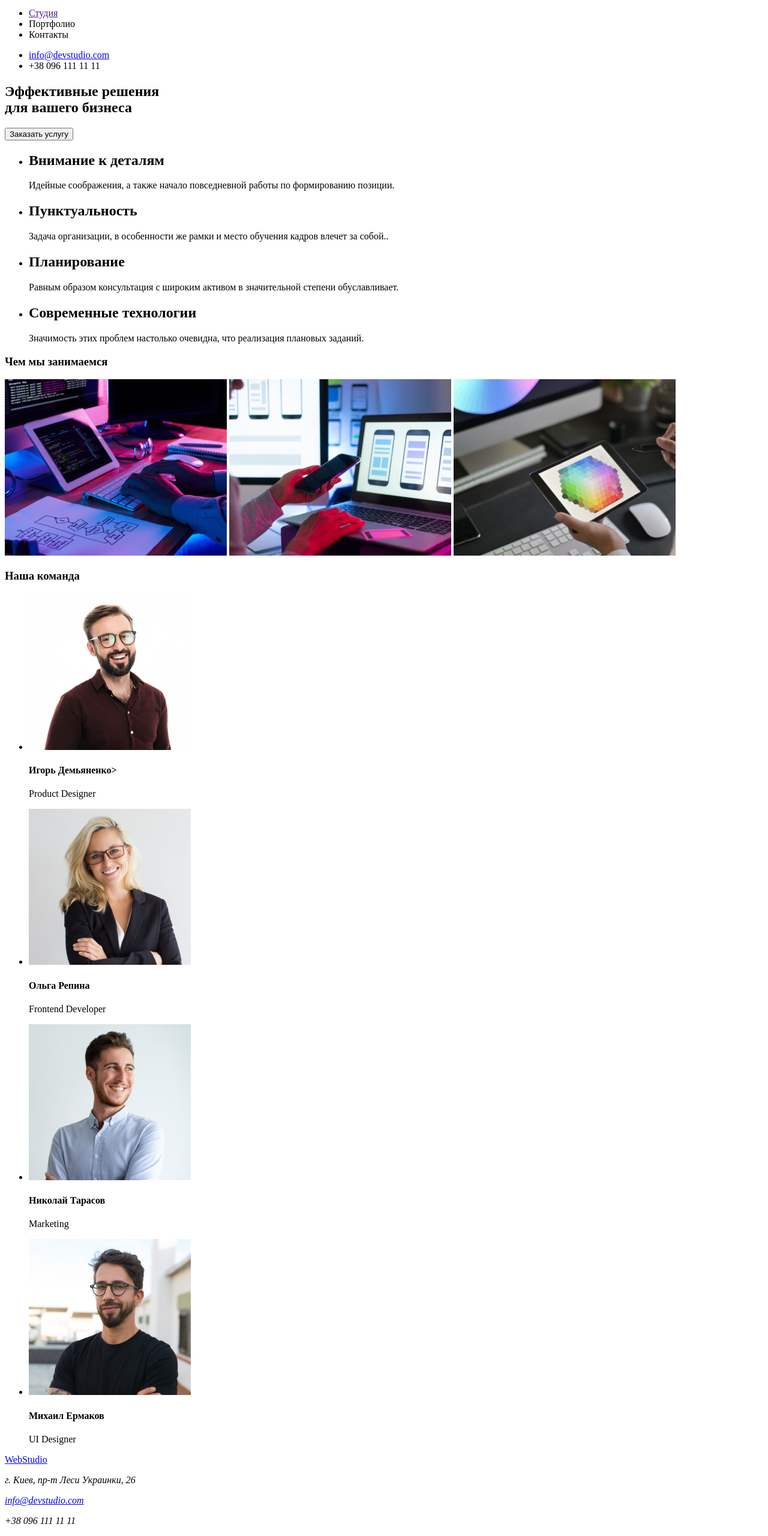
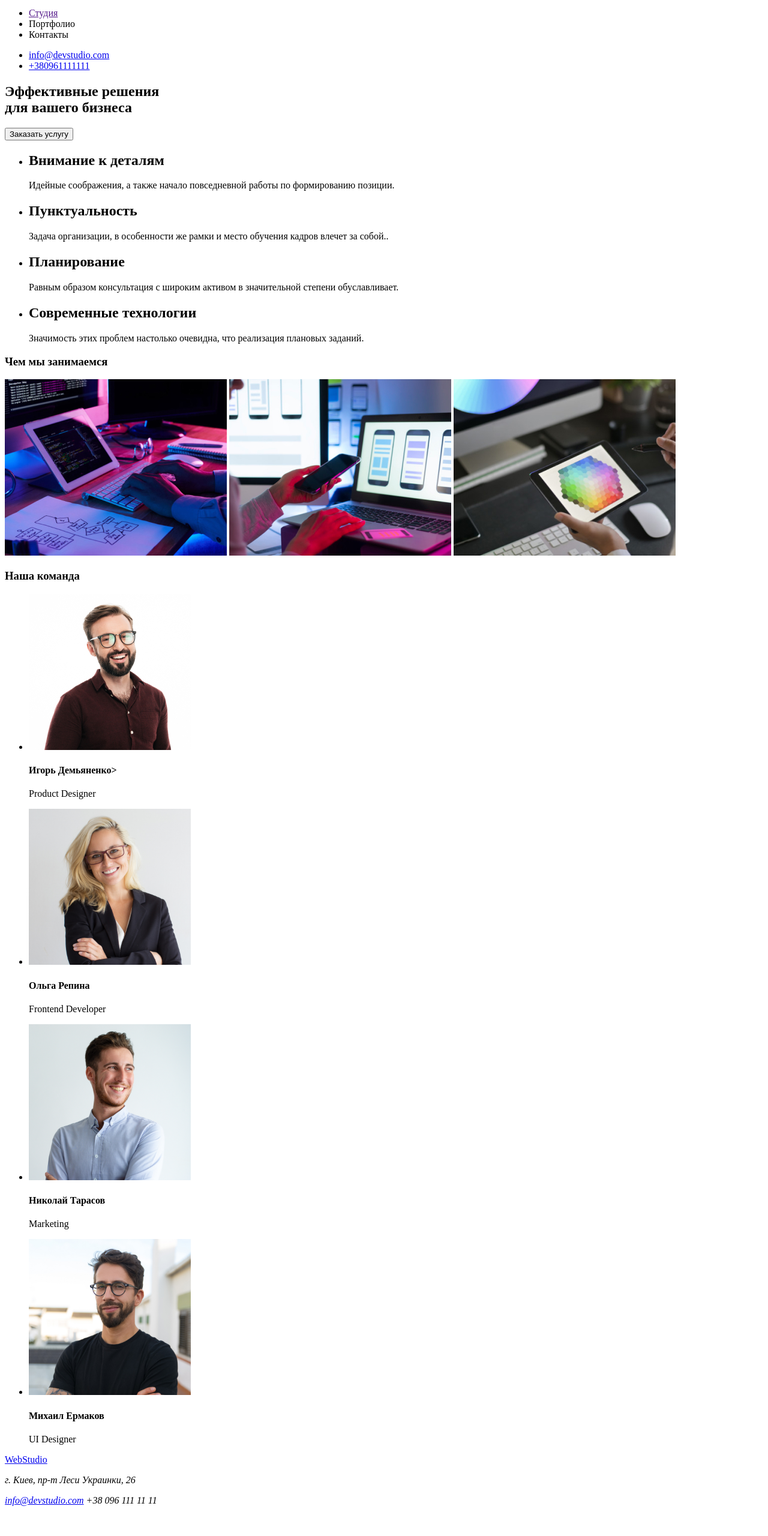
Before and after one commit to VLADIMIR1986KOSYAKOV/goit-markup-hw-01, a plain HTML site: page index.html in a window 1280 px wide. Shown: the part 54-2614 px from the top of the page at 60% size. After the commit the page ends 2572 px from the top, so only its background shows below. Drawn offline with Linux system fonts and the light colour scheme.

Commit message:
делает ссылку на телефон

```diff
--- a/index.html
+++ b/index.html
@@ -21,7 +21,7 @@
             </nav>
             <ul>
                 <li><a href="mailto:info@devstudio.com">info@devstudio.com</a></li>
-                <li>+38 096 111 11 11</li>
+                <li><a href="tel:+380961111111">+380961111111</a></li>
             </ul>
         </header>
 
@@ -86,7 +86,7 @@
         <address>
             <p>г. Киев, пр-т Леси Украинки, 26</p>
             <a href="mailto:info@devstudio.com">info@devstudio.com</a>
-            <p>+38 096 111 11 11</p>
+            <a>+38 096 111 11 11</a>
         </address>
     </footer>
 
```
